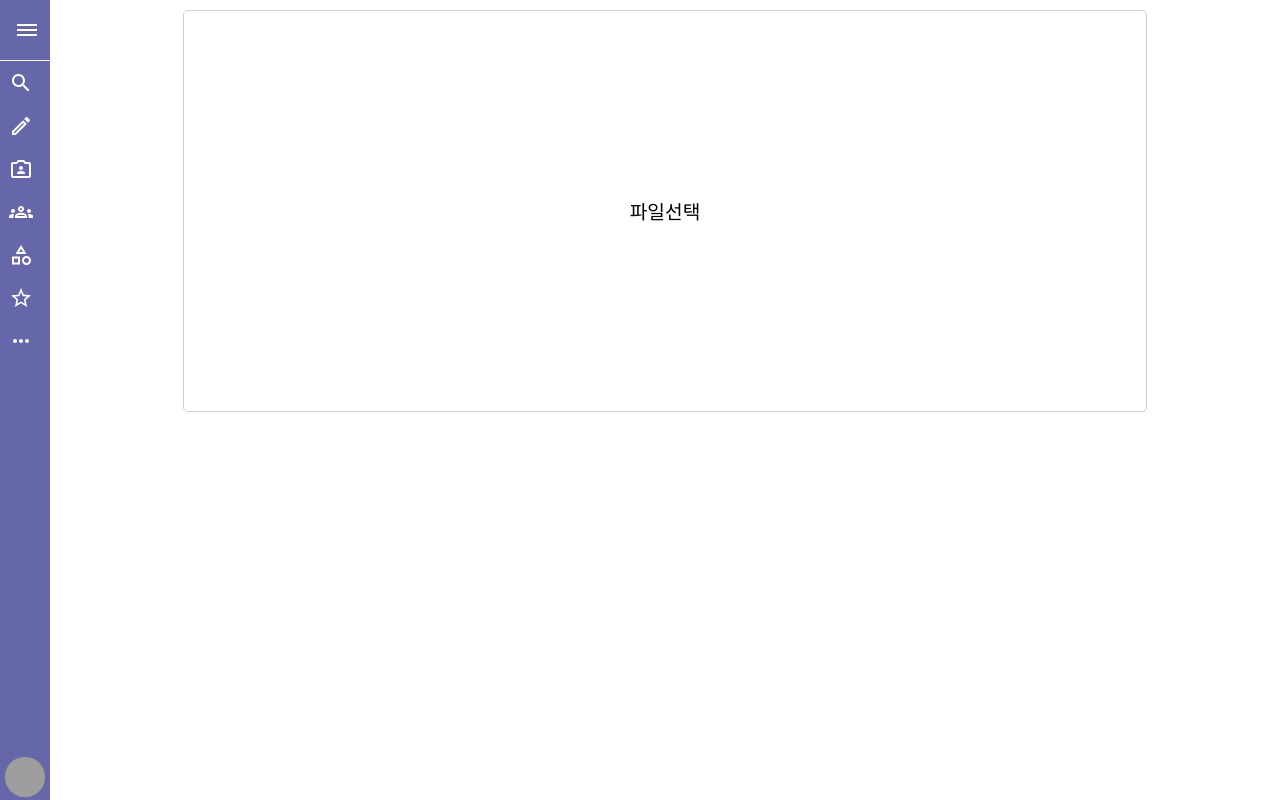
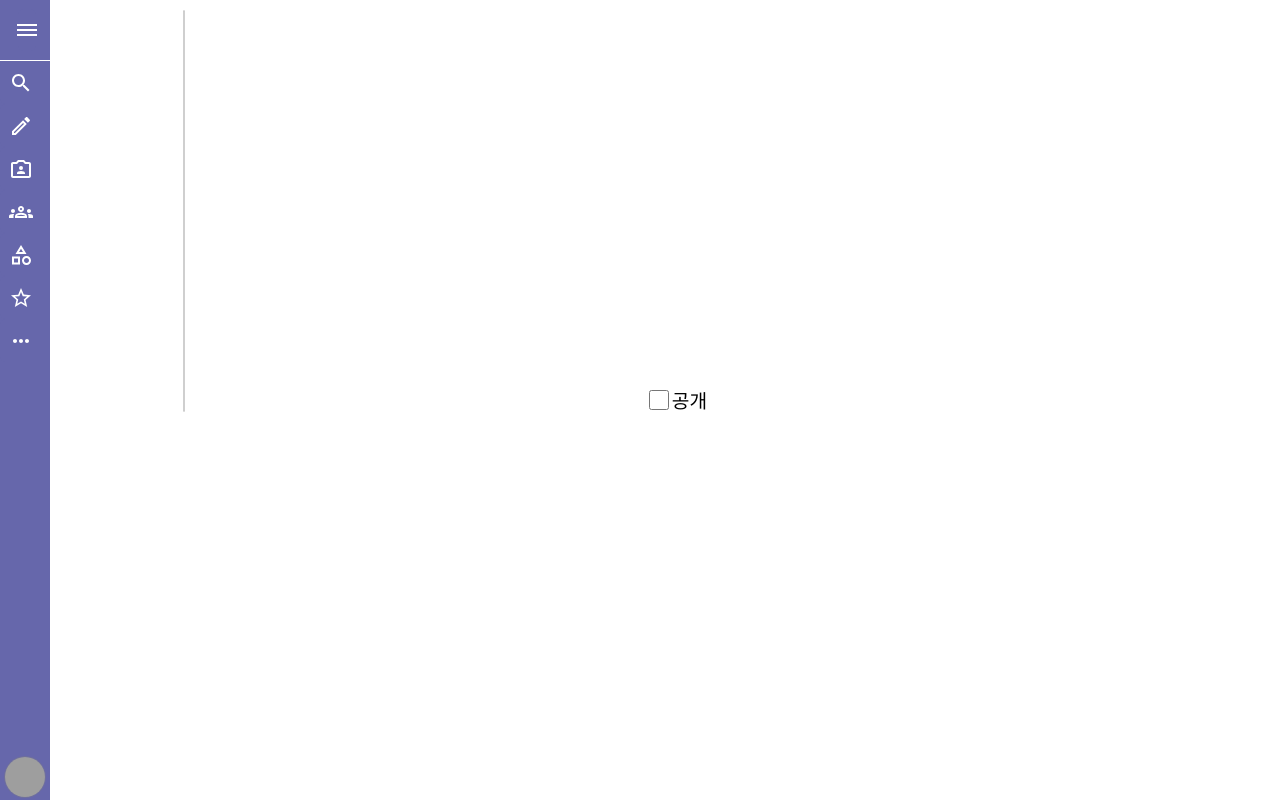
Before and after one commit to backkwondns/Haru3cut-front-server, a React (Create React App) app: page /newpost in a window 1280 px wide. Built offline with nearby package versions, Linux system fonts and the light colour scheme; grey boxes are pictures that could not be loaded.

Commit message:
feat: 공개 / 비공개 추가
organisms/checkItem

```diff
--- a/src/interfaces/diary.interface.ts
+++ b/src/interfaces/diary.interface.ts
@@ -1,8 +1,8 @@
-import { imageSelectorInterface } from 'interfaces/organisms.interface';
+import { checkItemInterface, imageSelectorInterface } from 'interfaces/organisms.interface';
 
 export interface imageInterface {
   imageFile: object;
   preview: string;
 }
 
-export type newPostInterface = imageSelectorInterface;
+export interface newPostInterface extends imageSelectorInterface, checkItemInterface {}
--- /dev/null
+++ b/src/organisms/checkItem.tsx
@@ -0,0 +1,29 @@
+import { organismsInterface } from 'interfaces';
+import React from 'react';
+import styled from 'styled-components';
+
+const CheckBoxContainer = styled.div`
+  display: flex;
+  justify-content: center;
+  align-items: center;
+  width: 100%;
+`;
+
+function CheckItem(props: organismsInterface.checkItemInterface) {
+  const { value, checked, toggleItem } = props;
+  return (
+    <CheckBoxContainer id={value} className="selected" key={value} onClick={toggleItem}>
+      <input
+        id={value}
+        type="checkbox"
+        value={value}
+        checked={checked}
+        readOnly
+        style={{ width: '20px', height: '30px' }}
+      />
+      <span>{`${value}`}</span>
+    </CheckBoxContainer>
+  );
+}
+
+export default CheckItem;
--- a/src/organisms/index.ts
+++ b/src/organisms/index.ts
@@ -2,5 +2,6 @@ import ImageSelector from './imageSelector';
 import IconButton from './iconButton';
 import Avatar from './avatar';
 import SidebarItem from './sidebarItem';
+import CheckItem from './checkItem';
 
-export { IconButton, Avatar, SidebarItem, ImageSelector };
+export { IconButton, Avatar, SidebarItem, ImageSelector, CheckItem };
--- a/src/pages/newPost/newPost.container.tsx
+++ b/src/pages/newPost/newPost.container.tsx
@@ -5,8 +5,10 @@ import NewPost from './newPost';
 function NewPostContainer() {
   const rootStore = useContext(MobXProviderContext);
   const selectedImage = rootStore.diaryStore.getSelectedImage;
+  const privateCheck = rootStore.diaryStore.getPrivateCheck;
 
   const imageRef = useRef<HTMLInputElement>(null);
+
   const onFileUpload = async (event: React.ChangeEvent<HTMLInputElement>) => {
     event.preventDefault();
     if (event.currentTarget.files) {
@@ -21,17 +23,30 @@ function NewPostContainer() {
       };
     }
   };
+
   const onClickFile = () => {
     if (imageRef.current) {
       imageRef.current.click();
     }
   };
 
+  const toggleItem = () => {
+    rootStore.diaryStore.setPrivateCheck();
+  };
+
   const onEvent = {
     onFileUpload,
     onClickFile,
   };
-  return <NewPost preview={selectedImage.preview} imageRef={imageRef} onEvent={onEvent} />;
+  return (
+    <NewPost
+      preview={selectedImage.preview}
+      imageRef={imageRef}
+      checked={privateCheck}
+      toggleItem={toggleItem}
+      onEvent={onEvent}
+    />
+  );
 }
 
 export default observer(NewPostContainer);
--- a/src/pages/newPost/newPost.tsx
+++ b/src/pages/newPost/newPost.tsx
@@ -1,10 +1,16 @@
-import React, { useState } from 'react';
-import { ImageSelector } from 'organisms';
+import React from 'react';
+import { CheckItem, ImageSelector } from 'organisms';
 import { diaryInterface } from 'interfaces';
 
 function NewPost(props: diaryInterface.newPostInterface) {
-  const { preview, imageRef, onEvent } = props;
-  return <ImageSelector preview={preview} imageRef={imageRef} onEvent={onEvent} text="파일선택" />;
+  const { preview, imageRef, checked, toggleItem, onEvent } = props;
+
+  return (
+    <>
+      <ImageSelector preview={preview} imageRef={imageRef} onEvent={onEvent} text="파일선택" />{' '}
+      <CheckItem value="공개" checked={checked} toggleItem={toggleItem} />
+    </>
+  );
 }
 
 export default NewPost;
--- a/src/stores/diary.store.ts
+++ b/src/stores/diary.store.ts
@@ -5,6 +5,8 @@ export default class DiaryStore {
   rootStore: RootStore;
 
   selectedImage = { imageFile: {}, preview: '' };
+
+  privateCheck = false;
 
   constructor(rootStore: RootStore) {
     makeAutoObservable(this);
@@ -18,4 +20,12 @@ export default class DiaryStore {
   setSelectedImage(imageFile: object, preview: string) {
     this.selectedImage = { imageFile, preview };
   }
+
+  get getPrivateCheck() {
+    return this.privateCheck;
+  }
+
+  setPrivateCheck() {
+    this.privateCheck = !this.privateCheck;
+  }
 }
```
Also changed, not shown: src/interfaces/organisms.interface.ts (+7 -1 lines).
